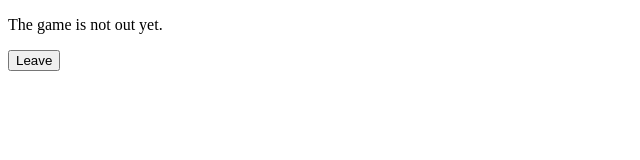
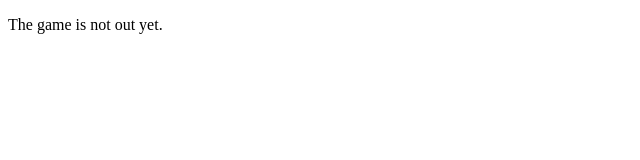
Before and after one commit to nonoNoahahh/just_a_game, a plain HTML site: page index.html in a window 1280 px wide. Shown: the whole page, without its empty margins (0-640 px from the left). Drawn offline with Linux system fonts and the light colour scheme.

Commit message:
Update index.html

```diff
--- a/index.html
+++ b/index.html
@@ -12,7 +12,6 @@
 <body>
   <div>
     <p>The game is not out yet.</p>
-    <button onclick="closeWindow()">Leave</button>
   </div>
 </body>
 </html>
```
